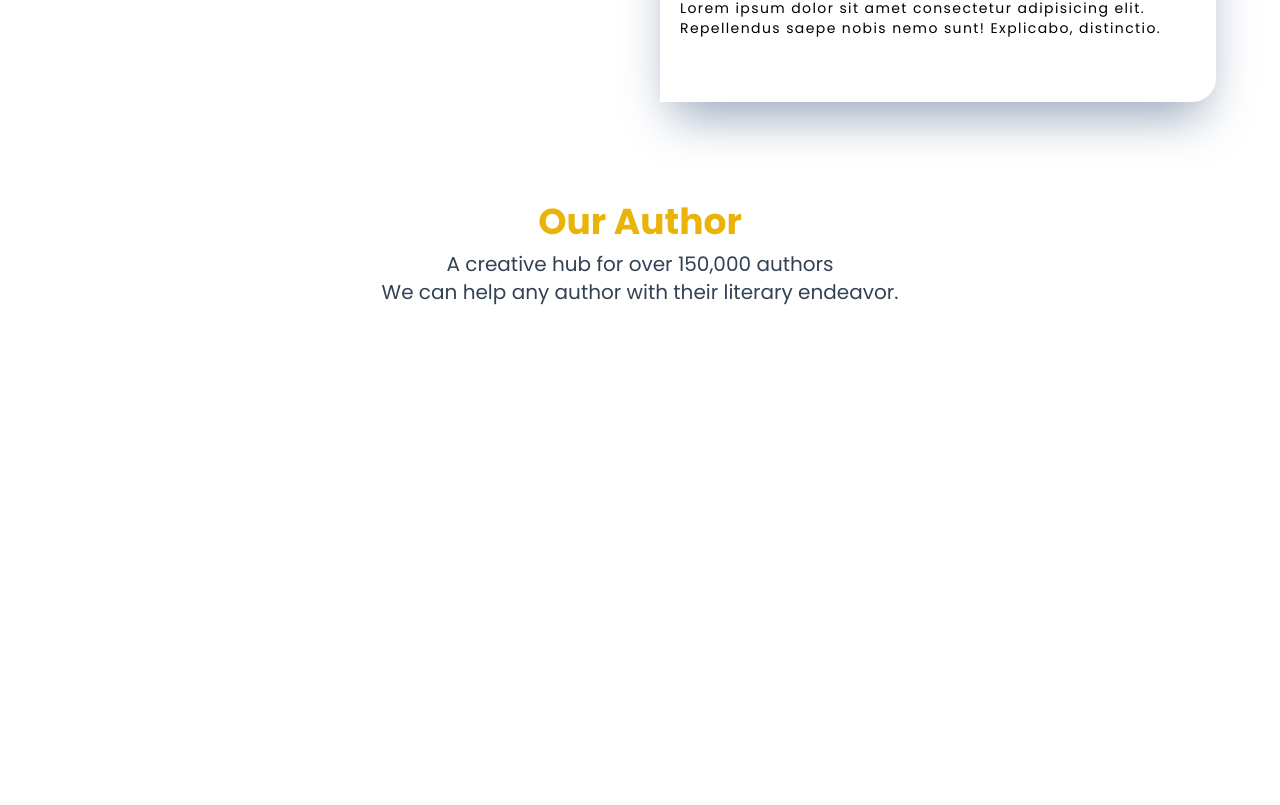
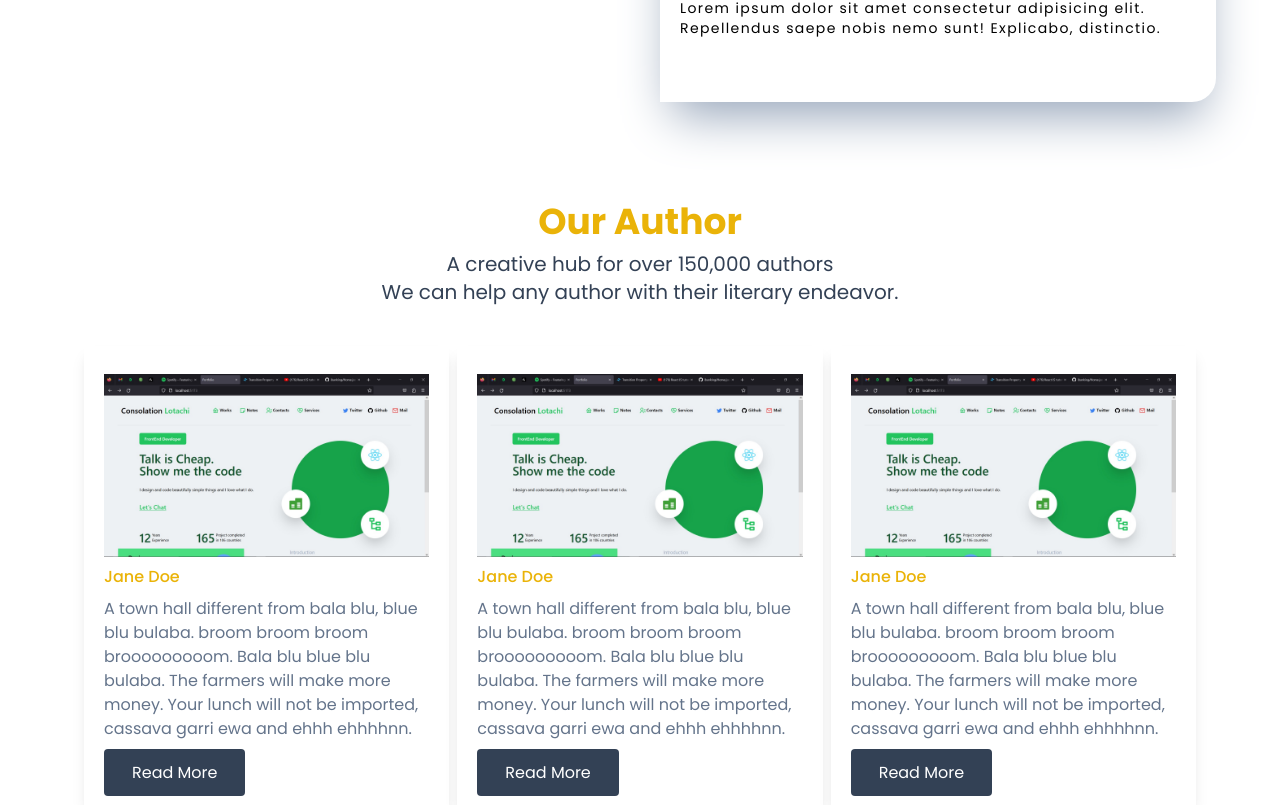
Before and after one commit to KEM-CONSOLATION/Assessment, a React (Vite) app in the folder Assessment/: page / in a window 1280 px wide. Shown: the part 1946-2751 px from the top of the page. Before the commit the page ends 2252 px from the top, so only its background shows below. Built offline with nearby package versions, Linux system fonts and the light colour scheme.

Commit message:
Concluded the authors section

```diff
--- a/Assessment/src/Components/Author.jsx
+++ b/Assessment/src/Components/Author.jsx
@@ -1,5 +1,4 @@
-import React from 'react'
-
+import AuthorsImage from '../assets/AuthorsImage.jpeg'
 const Author = () => {
   return (
     <div className=" max-w-6xl mx-auto border-t md:border-none pt-5 md:pt-0 md:mt-20">
@@ -8,6 +7,29 @@ const Author = () => {
             <p className=' text-xl text-slate-700'>A creative hub for over 150,000 authors <br /> We can help any author with their literary endeavor.</p>
         </div>
 
+        <div className=" grid gap-5 sm:grid sm:gap-2 sm:mx-5 sm:grid-cols-2 md:flex md:justify-between items-center place-items-center mt-10">
+          <div className=" w-80 md:w-96 shadow-lg  px-5 py-5 bg-white">
+            <img src={AuthorsImage} alt="" srcset="" className=' py-2' />
+            <p className=' text-yellow-500 font-medium'>Jane Doe</p>
+            <p className=' font-extralight text-slate-500 py-2 mb-3'>A town hall different from bala blu, blue blu bulaba. broom broom broom brooooooooom. Bala blu blue blu bulaba. The farmers will make more money. Your lunch will not be imported, cassava garri ewa and ehhh ehhhhnn.</p>
+            <a href="#" className=' bg-slate-700 px-7 py-3 rounded text-white'>Read More</a>
+          </div>
+
+          <div className=" w-80 md:w-96 shadow-lg  px-5 py-5 bg-white">
+            <img src={AuthorsImage} alt="" srcset="" className=' py-2' />
+            <p className=' text-yellow-500 font-medium'>Jane Doe</p>
+            <p className=' font-extralight text-slate-500 py-2 mb-3'>A town hall different from bala blu, blue blu bulaba. broom broom broom brooooooooom. Bala blu blue blu bulaba. The farmers will make more money. Your lunch will not be imported, cassava garri ewa and ehhh ehhhhnn.</p>
+            <a href="#" className=' bg-slate-700 px-7 py-3 rounded text-white'>Read More</a>
+          </div>
+
+          <div className=" w-80 md:w-96 shadow-lg  px-5 py-5 bg-white">
+            <img src={AuthorsImage} alt="" srcset="" className=' py-2' />
+            <p className=' text-yellow-500 font-medium'>Jane Doe</p>
+            <p className=' font-extralight text-slate-500 py-2 mb-3'>A town hall different from bala blu, blue blu bulaba. broom broom broom brooooooooom. Bala blu blue blu bulaba. The farmers will make more money. Your lunch will not be imported, cassava garri ewa and ehhh ehhhhnn.</p>
+            <a href="#" className=' bg-slate-700 px-7 py-3 rounded text-white'>Read More</a>
+          </div>
+        </div>
+
     </div>
   )
 }
--- a/Assessment/src/Components/HeroSection.jsx
+++ b/Assessment/src/Components/HeroSection.jsx
@@ -3,7 +3,7 @@ const HeroSection = () => {
     <div className=" max-w-6xl mx-auto py-5 md:mx-20">
         <div className=" grid grid-cols-1 items-center place-items-center my-5 mt-10 md:flex md:items-start md:justify-between">
             <div className=" order-2 md:-order-none mt-10 w-5/6 md:w-3/6">
-                <h1 className=" text-4xl tracking-widest"><span className=" text-yellow-500 font-semibold">Writers</span>,Readers and <span className=" text-slate-300 font-extralight">Reviewers</span></h1>
+                <h1 className=" text-4xl tracking-widest"><span className=" text-yellow-500 font-medium">Writers</span>,Readers and <span className=" text-slate-300 font-extralight">Reviewers</span></h1>
                 <p className=" tracking-widest text-slate-300 text-sm mt-10">A town hall different from bala blu, blue blu bulaba. broom broom broom brooooooooom. Bala blu blue blu bulaba. The farmers will make more money. Your lunch will not be imported, cassava garri ewa and ehhh ehhhhnn. The farmer will make money, the dinner would be cassava, eba, ewa and everything.</p>
 
                 <div className=" mt-16 grid md:flex gap-5 md:gap-0 font-semibold text-center w-72 md:w-full">
@@ -12,7 +12,7 @@ const HeroSection = () => {
                 </div>
             </div>
 
-            <div className=" flex flex-col items-center justify-center mb-10 md:mb-0 h-72 w-72 mx-auto md:mx-0 md:h-96 md:w-96 rounded-full bg-green-600 relative">
+            <div className=" flex flex-col items-center justify-center mb-10 md:mb-0 h-72 w-72 mx-auto md:mx-0 md:h-96 md:w-96 rounded-full bg-yellow-600 relative">
 
             </div>
         </div>
```
Also changed, not shown: Assessment/src/assets/AuthorsImage.jpeg (added).
